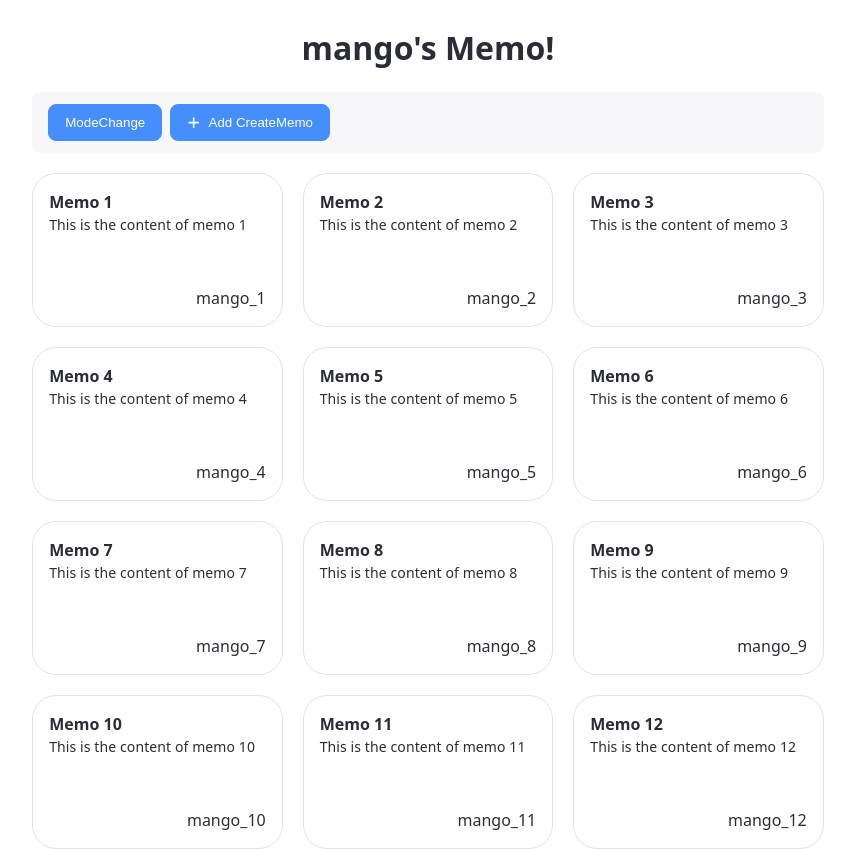
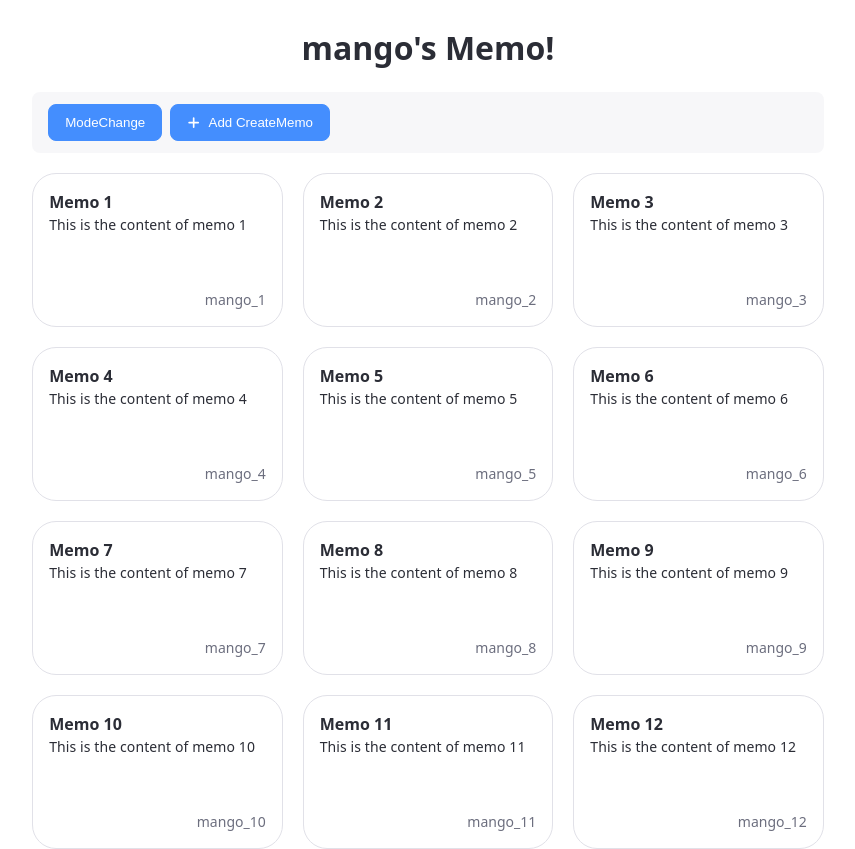
Before and after one commit to MJZ-Templates/custom-memo-app, a React (Vite) app in the folder front/: page /memo in a window 1280 px wide. Shown: the top 849 px of the page, without its empty margins (228-1083 px from the left). Built offline with nearby package versions, Linux system fonts and the light colour scheme.

Commit message:
chore: 시멘틱 태그로 변경

```diff
--- a/front/src/components/Memo.jsx
+++ b/front/src/components/Memo.jsx
@@ -28,7 +28,7 @@ const Memo = ({ memo, userName }) => {
   );
 };
 
-const MemoContainer = styled.div`
+const MemoContainer = styled.article`
   display: flex;
   flex-direction: column;
   justify-content: space-between;
@@ -41,7 +41,7 @@ const MemoContainer = styled.div`
   box-sizing: border-box;
 
   &:hover {
-    background-color: #f7f7fa;
+    background-color: #cdced629;
   }
 `;
 
@@ -60,9 +60,12 @@ const MemoContent = styled.p`
   letter-spacing: 0.1px;
 `;
 
-const MemoFooter = styled.div`
+const MemoFooter = styled.footer`
   display: flex;
   justify-content: end;
+  color: #6c6e7e;
+  font-weight: 500;
+  font-size: 14px;
 `;
 
 // 여기까지
```
